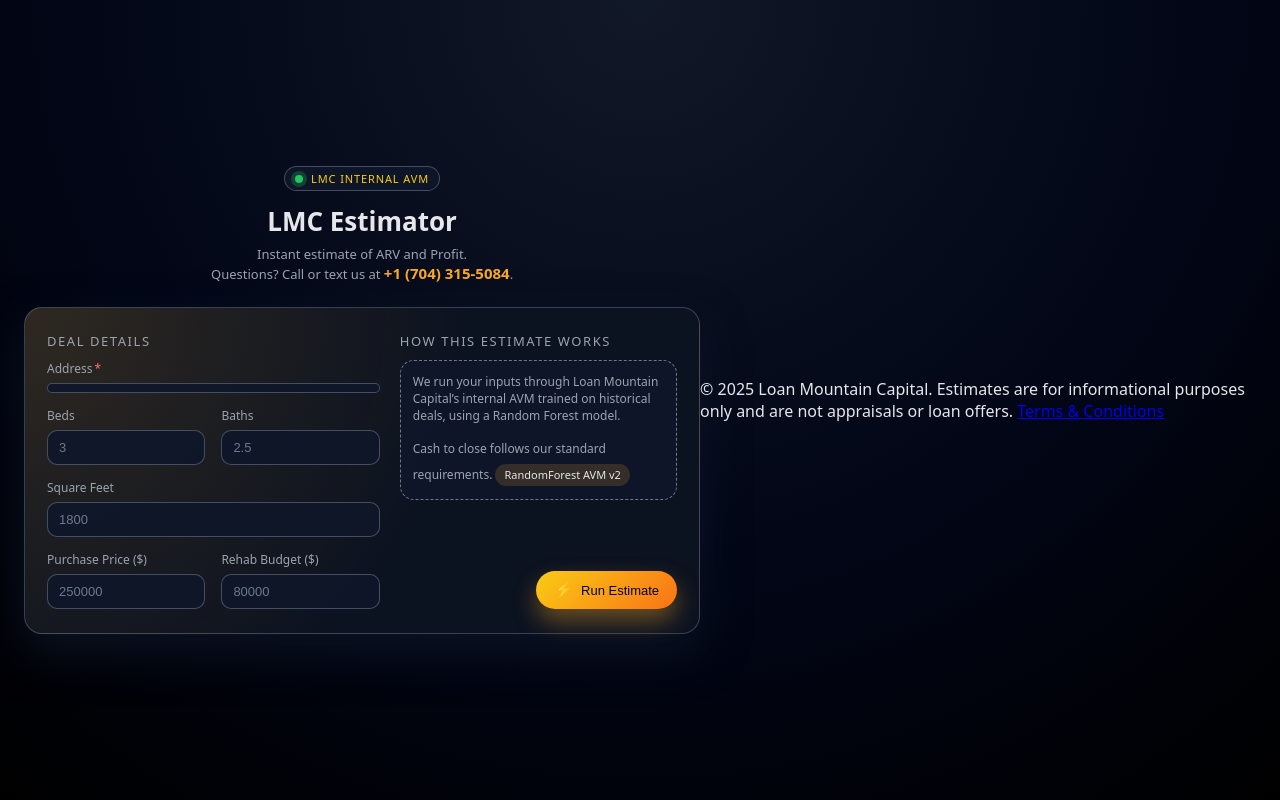
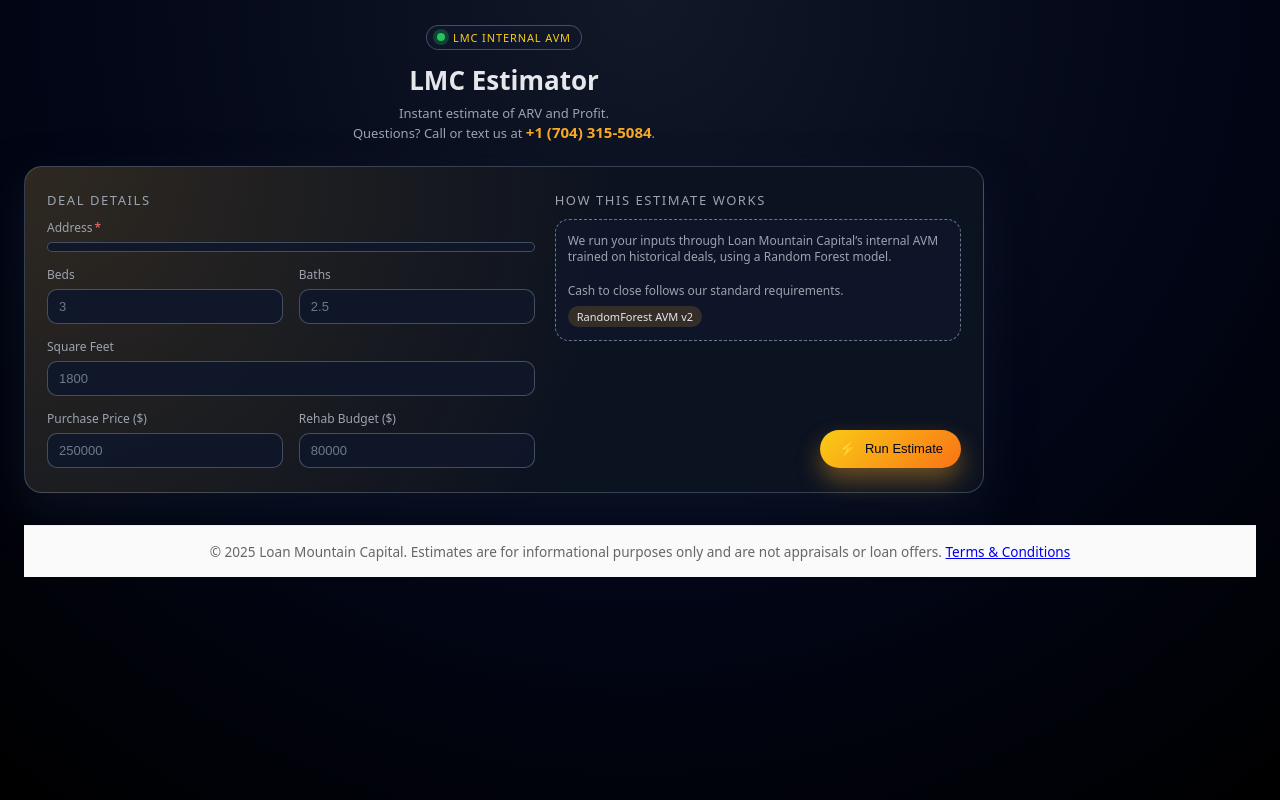
Before and after one commit to sergiovega93/lmc-estimator, a FastAPI app: page / in a window 1280 px wide. Run offline with FastAPI, Linux system fonts and the light colour scheme; parts of the project's set-up code (start-up, migrations or seed data) failed here and were passed over; some libraries are stand-ins or nearby versions.

Commit message:
Update estimator model, geo heuristic, UI, and artifacts

```diff
--- a/templates/index.html
+++ b/templates/index.html
@@ -232,6 +232,30 @@
       box-shadow: 0 10px 20px rgba(249, 168, 37, 0.35);
     }
     .btn-icon { font-size: 15px; }
+
+    .site-footer {
+      margin-top: 2rem;
+      padding: 1rem 0;
+      border-top: 1px solid #eee;
+      font-size: 0.85rem;
+      color: #666;
+      text-align: center;
+      background: #fafafa;
+    }
+
+    /* Make sure any grid/flex parent doesn't treat the footer as another column */
+    .site-footer p {
+      margin: 0;
+    }
+
+    /* Optional, if your body/page uses flex or grid layouts aggressively */
+    body {
+      display: block;
+    }
+
+    .site-footer {
+     grid-column: 1 / -1; /* if it ever lives inside a grid, this makes it full-row */
+    }
 
     /* Basic containment for the new widget so it aligns with layout */
     #address-autocomplete-container {
```
Also changed, not shown: templates/result.html (+25 -0 lines).
